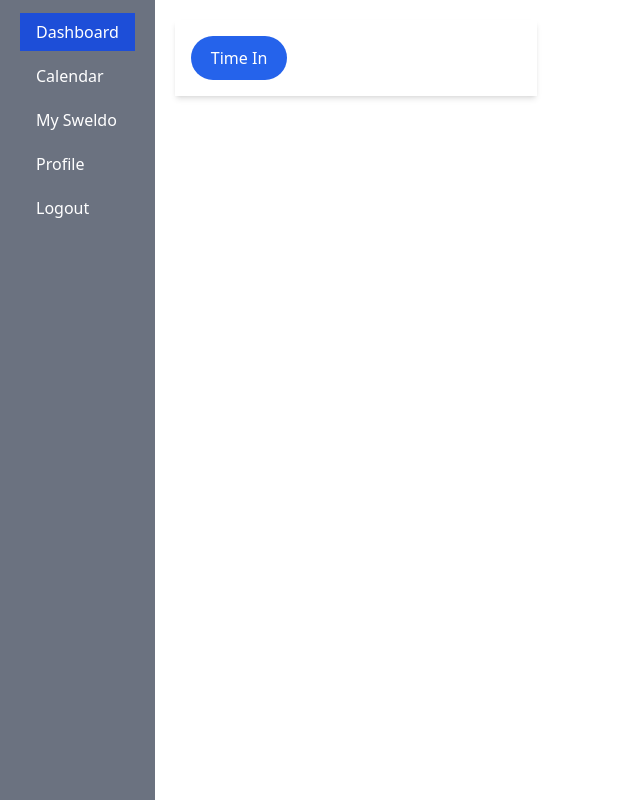
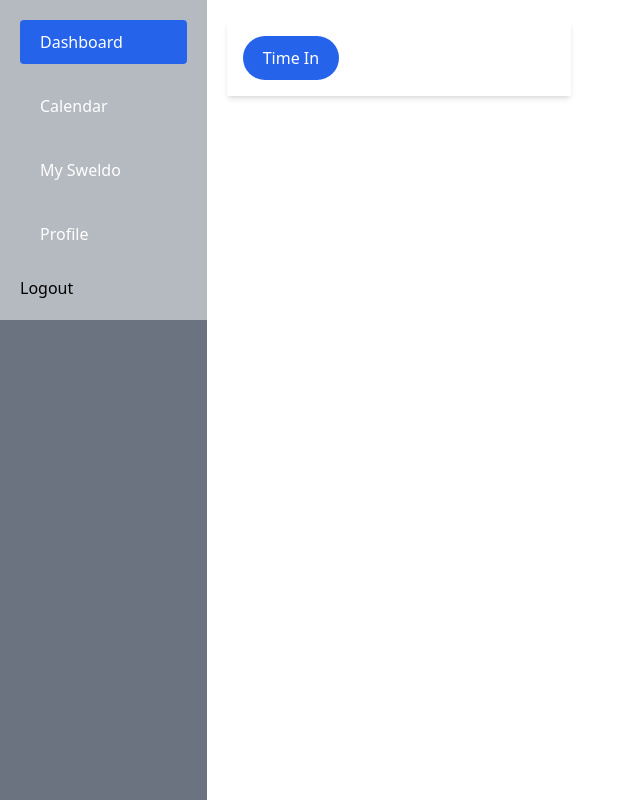
Before and after one commit to PrgDominique/Sweldo-App-Frontend, a React (Create React App) app: page /dashboard in a window 1280 px wide. Shown: the whole page, without its empty margins (0-640 px from the left). Built offline with nearby package versions, Linux system fonts and the light colour scheme; no server answers; sample sign-in values are in the browser's storage.

Commit message:
updated sidebar

```diff
--- a/src/App.jsx
+++ b/src/App.jsx
@@ -21,6 +21,7 @@ import VerifyAccountPage from './pages/verify/verify_account'
 
 // Portal
 import Dashboard from './pages/portal/dashboard'
+import Profile from './pages/portal/profile'
 
 // Not found
 import PageNotFound from './pages/404'
@@ -71,6 +72,10 @@ const router = createBrowserRouter([
         path: 'dashboard',
         element: <Dashboard />,
       },
+      {
+        path: 'profile',
+        element: <Profile />
+      }
     ],
   },
   // 404
--- a/src/components/Sidebar.jsx
+++ b/src/components/Sidebar.jsx
@@ -1,52 +1,28 @@
 import { NavLink } from 'react-router-dom'
+import SidebarButton from './ui/buttons/SidebarButton'
 
 const Sidebar = () => {
   return (
-    <nav className='p-5 bg-gray-500 h-screen'>
-      <div>
-        <ul className='space-y-5'>
-          <li>
-            <NavLink
-              to='dashboard'
-              className='bg-blue-700 hover:bg-blue-500 text-white px-4 py-2'
-            >
-              Dashboard
-            </NavLink>
+    <nav className='bg-gray-500 h-screen w-64'>
+      <ul className='w-full space-y-5 flex flex-col bg-white/50 p-5'>
+        <li className='flex'>
+          <SidebarButton name='Dashboard' to='dashboard' />
         </li>
-          <li>
-            <NavLink
-              to='dashboard'
-              className='hover:bg-blue-500 text-white px-4 py-2'
-            >
-              Calendar
-            </NavLink>
+        <li className='flex'>
+          <SidebarButton name='Calendar' to='calendar' />
         </li>
-          <li>
-            <NavLink
-              to='dashboard'
-              className='hover:bg-blue-500 text-white px-4 py-2'
-            >
-              My Sweldo
-            </NavLink>
+        <li className='flex'>
+          <SidebarButton name='My Sweldo' to='my-sweldo' />
         </li>
-          <li>
-            <NavLink
-              to='dashboard'
-              className='hover:bg-blue-500 text-white px-4 py-2'
-            >
-              Profile
-            </NavLink>
+        <li className='flex'>
+          <SidebarButton name='Profile' to='profile' />
         </li>
-          <li>
-            <NavLink
-              to='dashboard'
-              className='hover:bg-blue-500 text-white px-4 py-2'
-            >
+        <li className='flex'>
+          <button>
             Logout
-            </NavLink>
+          </button>
         </li>
       </ul>
-      </div>
     </nav>
   )
 }
--- /dev/null
+++ b/src/components/ui/buttons/SidebarButton.jsx
@@ -0,0 +1,18 @@
+import { NavLink } from 'react-router-dom'
+
+const SidebarButton = ({ name, to }) => {
+  return (
+    <NavLink
+      to={to}
+      className={({ isActive }) =>
+        isActive
+          ? 'w-full bg-blue-600 text-white font-medium px-5 py-2.5 rounded'
+          : 'w-full hover:bg-blue-600 text-white font-medium px-5 py-2.5 rounded'
+      }
+    >
+      {name}
+    </NavLink>
+  )
+}
+
+export default SidebarButton
--- /dev/null
+++ b/src/pages/portal/profile.jsx
@@ -0,0 +1,8 @@
+
+const Profile = () => {
+    return (
+        <div>Profile Page</div>
+    )
+}
+
+export default Profile
```
Lines whose indentation alone changed are shown as unchanged.
